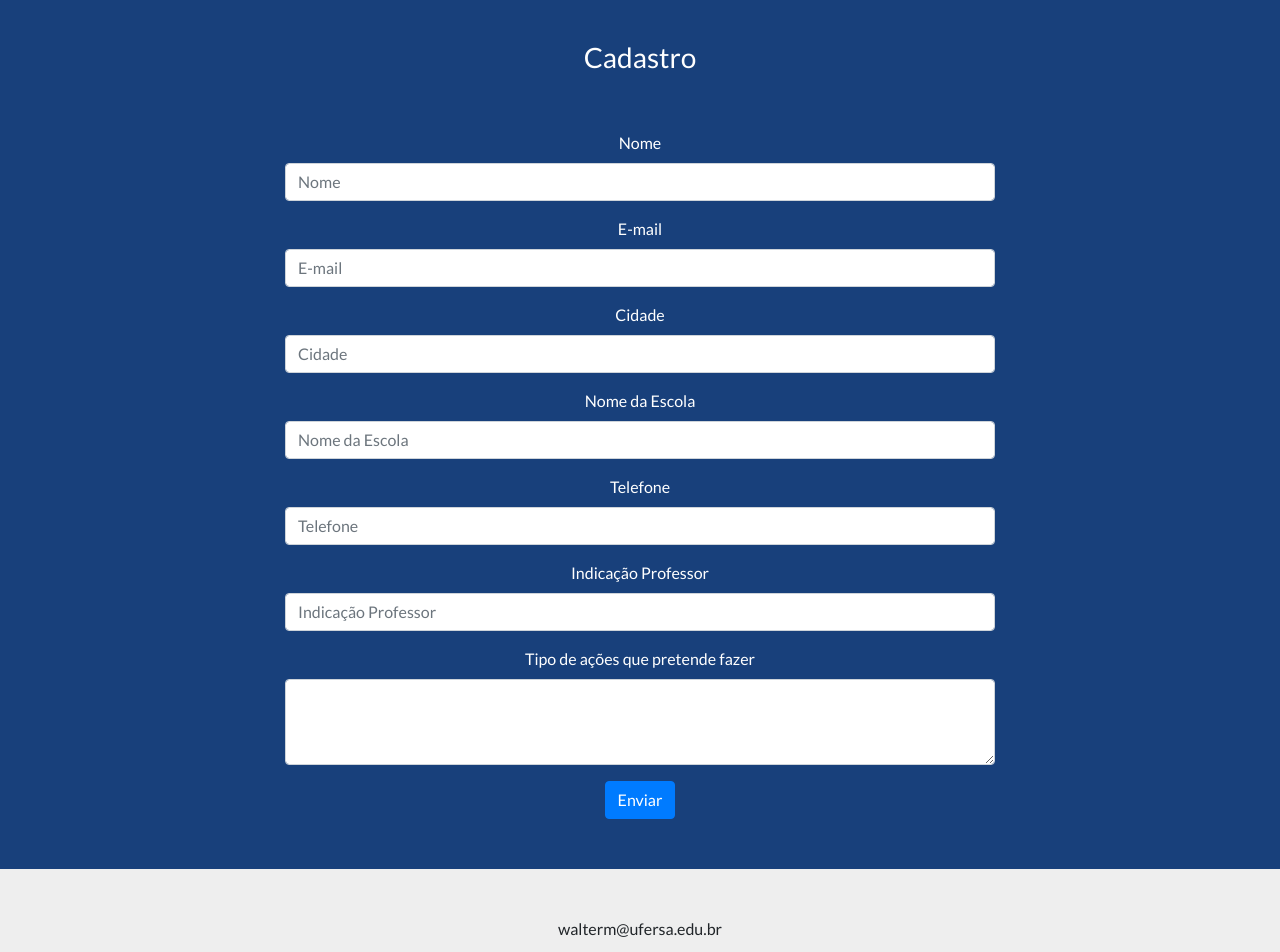
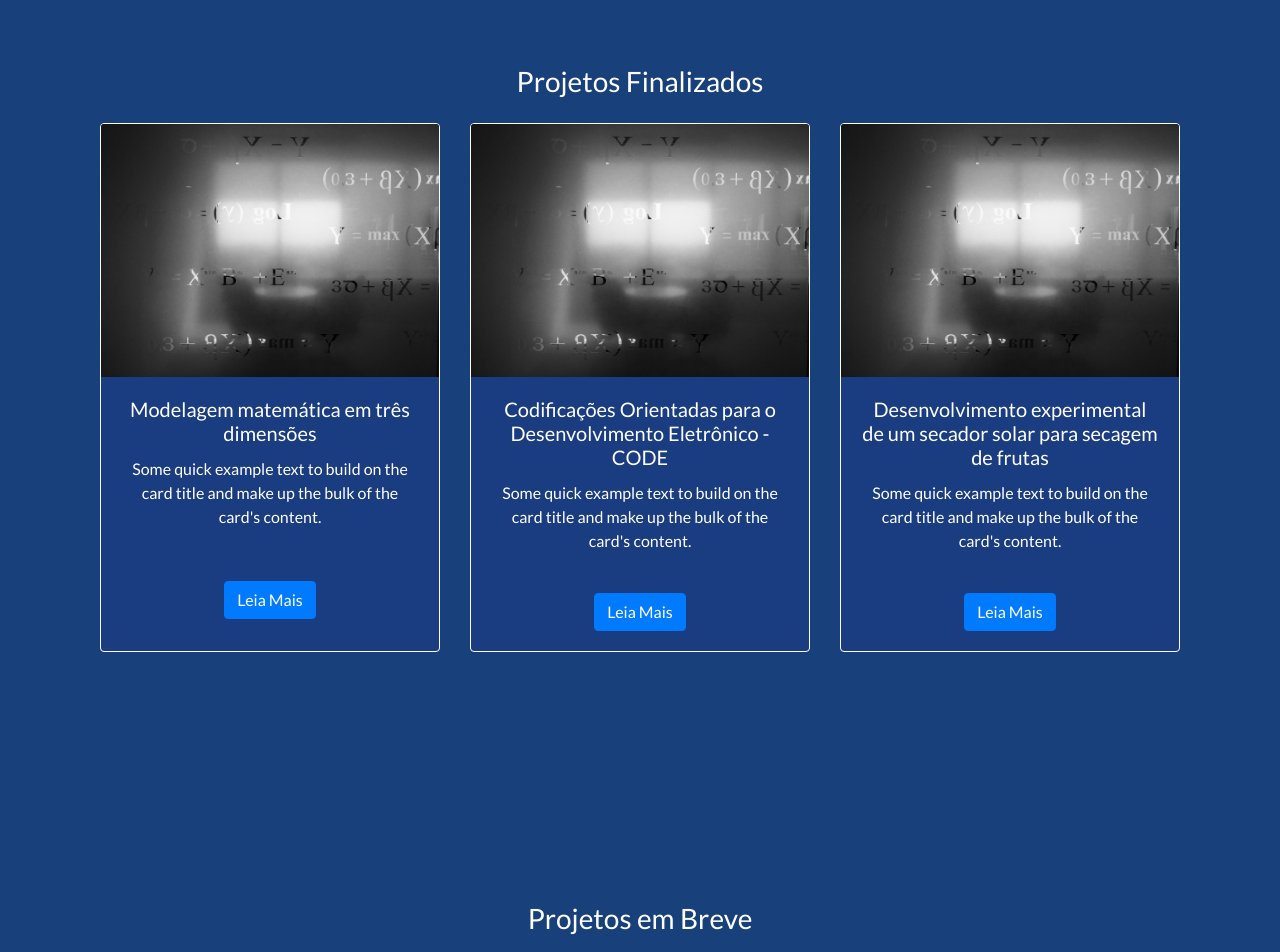
Before and after one commit to juliocartier/profmat, a website: page index_projeto.html in a window 1280 px wide. Shown: the part 1020-1972 px from the top of the page. Drawn offline with nearby package versions, Linux system fonts and the light colour scheme.

Commit message:
Foi adicionado os projetos

```diff
--- a/index_projeto.html
+++ b/index_projeto.html
@@ -38,14 +38,14 @@
 	<div class="container mt-4">
 		<div class="row">
 			<div class="col-sm-12 mt-5 text-center text-white">
-				<h3>Projetos</h3>
+				<h3>Projetos em Andamento</h3>
 			</div>
 		</div>
 
 		<div id="accordion">
 
 			<div class="row">
-				<div class="col-md-4 mx-auto mt-3 text-center">
+				<div class="col-md-4 mx-auto mt-3 text-center d-flex align-items-stretch">
 					<div class="card">
 						<img class="card-img-top" src="img/math-analisy.jpg" alt="Card image cap">
 						<div class="card-body">
@@ -61,11 +61,11 @@
                     </div>
 				</div>
 
-				<div class="col-md-4 mx-auto mt-3 text-center">
+				<div class="col-md-4 mx-auto mt-3 text-center d-flex align-items-stretch">
 					<div class="card">
 						<img class="card-img-top" src="img/math-analisy.jpg" alt="Card image cap">
 						<div class="card-body">
-						  <h5 class="card-title text-white">Projeto 2</h5>
+						  <h5 class="card-title text-white">FaceUfersa3D - Desenvolvimento e produção de EPIs</h5>
 						  <p class="card-text text-white">Some quick example text to build on the card title and make up the bulk of the card's content.</p>
 						</div>
 						<div class="card-body">
@@ -77,15 +77,113 @@
                     </div>
 				</div>
 
-				<div class="col-md-4 mx-auto mt-3 text-center">
+				<div class="col-md-4 mx-auto mt-3 text-center d-flex align-items-stretch">
 					<div class="card">
 						<img class="card-img-top" src="img/math-analisy.jpg" alt="Card image cap">
 						<div class="card-body">
-						  <h5 class="card-title text-white">Projeto 3</h5>
+						  <h5 class="card-title text-white">Programa de Aperfeiçoamento de Professores de Matemática</h5>
 						  <p class="card-text text-white">Some quick example text to build on the card title and make up the bulk of the card's content.</p>
 						</div>
 						<div class="card-body">
 							<button type="button" class="btn btn-primary" data-bs-toggle="modal" data-bs-target="#projeto3">
+								Leia Mais
+							  </button>
+						  <!-- <a href="#" class="card-link">Leia Mais</a> -->
+					    </div>
+                    </div>
+				</div>
+
+			</div>
+
+		</div>
+	</div>
+</div>
+
+<div class="login">
+	<div class="container mt-4">
+		<div class="row">
+			<div class="col-sm-12 mt-5 text-center text-white">
+				<h3>Projetos Finalizados</h3>
+			</div>
+		</div>
+
+		<div id="accordion">
+
+			<div class="row">
+				<div class="col-md-4 mx-auto mt-3 text-center d-flex align-items-stretch">
+					<div class="card">
+						<img class="card-img-top" src="img/math-analisy.jpg" alt="Card image cap">
+						<div class="card-body">
+						  <h5 class="card-title text-white">Modelagem matemática em três dimensões</h5>
+						  <p class="card-text text-white">Some quick example text to build on the card title and make up the bulk of the card's content.</p>
+						</div>
+						<div class="card-body">
+							<button type="button" class="btn btn-primary" data-bs-toggle="modal" data-bs-target="#exampleModal">
+								Leia Mais
+							  </button>
+						  <!-- <a href="#" class="card-link">Leia Mais</a> -->
+					    </div>
+                    </div>
+				</div>
+
+				<div class="col-md-4 mx-auto mt-3 text-center d-flex align-items-stretch">
+					<div class="card">
+						<img class="card-img-top" src="img/math-analisy.jpg" alt="Card image cap">
+						<div class="card-body">
+						  <h5 class="card-title text-white">Codificações Orientadas para o Desenvolvimento Eletrônico - CODE</h5>
+						  <p class="card-text text-white">Some quick example text to build on the card title and make up the bulk of the card's content.</p>
+						</div>
+						<div class="card-body">
+							<button type="button" class="btn btn-primary" data-bs-toggle="modal" data-bs-target="#exampleModal">
+								Leia Mais
+							  </button>
+						  <!-- <a href="#" class="card-link">Leia Mais</a> -->
+					    </div>
+                    </div>
+				</div>
+
+				<div class="col-md-4 mx-auto mt-3 text-center d-flex align-items-stretch">
+					<div class="card">
+						<img class="card-img-top" src="img/math-analisy.jpg" alt="Card image cap">
+						<div class="card-body">
+						  <h5 class="card-title text-white">Desenvolvimento experimental de um secador solar para secagem de frutas</h5>
+						  <p class="card-text text-white">Some quick example text to build on the card title and make up the bulk of the card's content.</p>
+						</div>
+						<div class="card-body">
+							<button type="button" class="btn btn-primary" data-bs-toggle="modal" data-bs-target="#exampleModal">
+								Leia Mais
+							  </button>
+						  <!-- <a href="#" class="card-link">Leia Mais</a> -->
+					    </div>
+                    </div>
+				</div>
+
+			</div>
+
+		</div>
+	</div>
+</div>
+
+<div class="login">
+	<div class="container mt-4">
+		<div class="row">
+			<div class="col-sm-12 mt-5 text-center text-white">
+				<h3>Projetos em Breve</h3>
+			</div>
+		</div>
+
+		<div id="accordion">
+
+			<div class="row">
+				<div class="col-md-4 mx-auto mt-3 text-center d-flex align-items-stretch">
+					<div class="card">
+						<img class="card-img-top" src="img/math-analisy.jpg" alt="Card image cap">
+						<div class="card-body">
+						  <h5 class="card-title text-white">Métodos Diagramáticos em Representação de Álgebras</h5>
+						  <p class="card-text text-white">Some quick example text to build on the card title and make up the bulk of the card's content.</p>
+						</div>
+						<div class="card-body">
+							<button type="button" class="btn btn-primary" data-bs-toggle="modal" data-bs-target="#exampleModal">
 								Leia Mais
 							  </button>
 						  <!-- <a href="#" class="card-link">Leia Mais</a> -->
```
Also changed, not shown: 1 other file.
